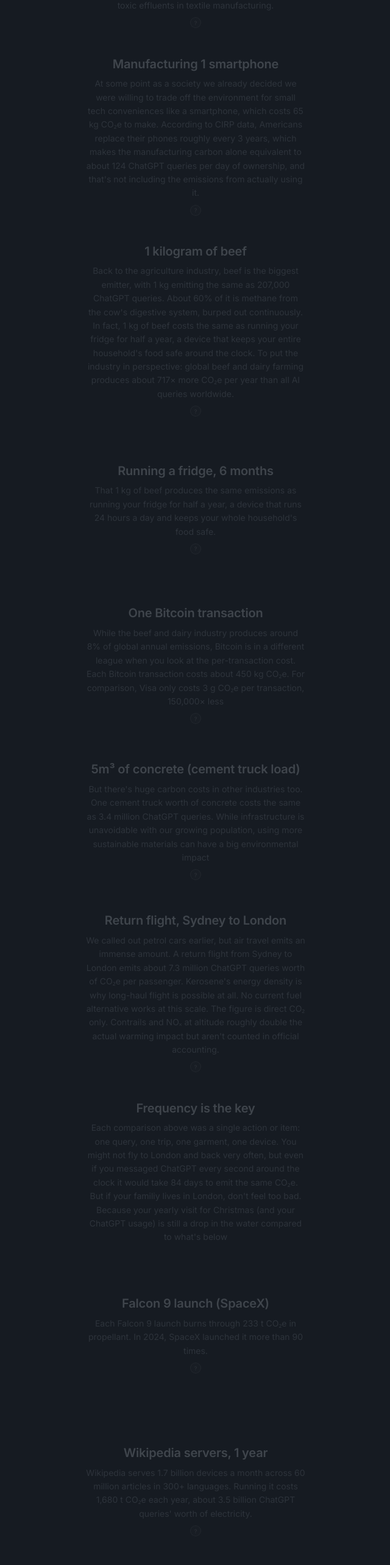
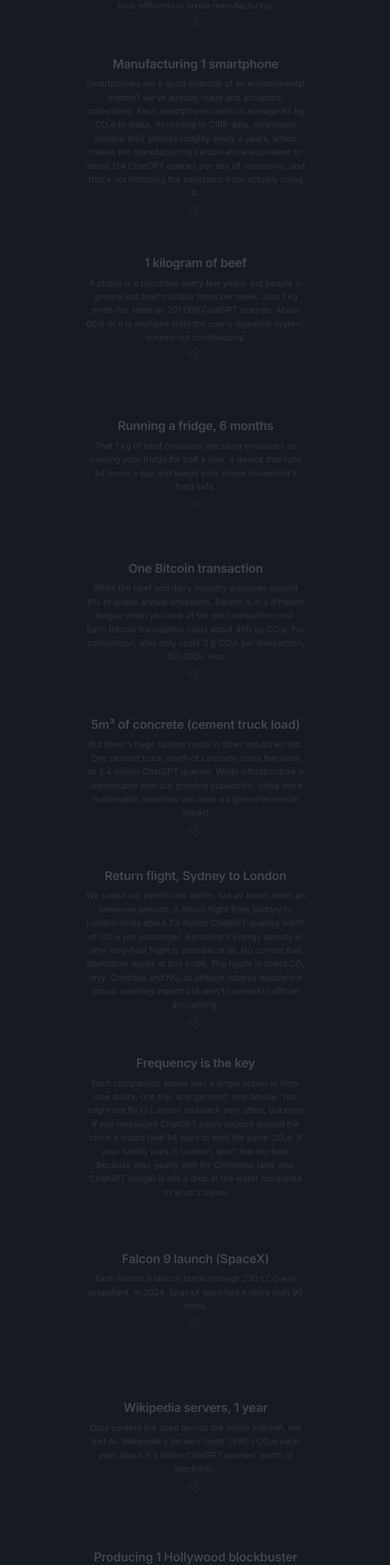
Before and after one commit to aussiedatagal/energy, a React (Vite) app: page / in a window 1280 px wide. Shown: the part 6440-9006 px from the top of the page at 61% size, without its empty margins (319-959 px from the left). Built offline with nearby package versions, Linux system fonts and the light colour scheme.

Commit message:
Wording updates

```diff
--- a/src/data/steps.ts
+++ b/src/data/steps.ts
@@ -129,12 +129,12 @@ export const STEPS: StepItem[] = [
   {
     step: 15,
     heading: 'Manufacturing 1 smartphone',
-    sub: `At some point as a society we already decided we were willing to trade off the environment for small tech conveniences like a smartphone, which costs ${n(Math.round(phoneMfg))} kg CO₂e to make. According to CIRP data, Americans replace their phones roughly every ${phoneReplaceYears} years, which makes the manufacturing carbon alone equivalent to about ${qn(phoneMfg / phoneReplaceYears / 365)} ChatGPT queries per day of ownership, and that's not including the emissions from actually using it.`,
+    sub: `Smartphones are a good example of an environmental tradeoff we've already made and accepted, collectively. Each smartphone costs on average ${n(Math.round(phoneMfg))} kg CO₂e to make. According to CIRP data, Americans replace their phones roughly every ${phoneReplaceYears} years, which makes the manufacturing carbon alone equivalent to about ${qn(phoneMfg / phoneReplaceYears / 365)} ChatGPT queries per day of ownership, and that's not including the emissions from actually using it.`,
   },
   {
     step: 16,
     heading: '1 kilogram of beef',
-    sub: `Back to the agriculture industry, beef is the biggest emitter, with 1 kg emitting the same as ${n(Math.round(beef / chatgpt / 1000) * 1000)} ChatGPT queries. About 60% of it is methane from the cow's digestive system, burped out continuously. In fact, 1 kg of beef costs the same as running your fridge for half a year, a device that keeps your entire household's food safe around the clock. To put the industry in perspective: global beef and dairy farming produces about ${Math.round(beefDairy / ai)}× more CO₂e per year than all AI queries worldwide.`,
+    sub: `A phone is a purchase every few years, but people in general eat beef multiple times per week. Just 1 kg emits the same as ${n(Math.round(beef / chatgpt / 1000) * 1000)} ChatGPT queries. About 60% of it is methane from the cow's digestive system, burped out continuously.`,
   },
   {
     step: 17,
@@ -160,7 +160,7 @@ export const STEPS: StepItem[] = [
     step: 20,
     commentary: true,
     heading: 'Frequency is the key',
-    sub: `Each comparison above was a single action or item: one query, one trip, one garment, one device. You might not fly to London and back very often, but even if you messaged ChatGPT every second around the clock it would take ${Math.round(flight / chatgpt / (24 * 60 * 60)).toPrecision(2)} days to emit the same CO₂e.\n\n But if your familiy lives in London, don't feel too bad. Because your yearly visit for Christmas (and your ChatGPT usage) is still a drop in the water compared to what's below`,
+    sub: `Each comparison above was a single action or item: one query, one trip, one garment, one device. You might not fly to London and back very often, but even if you messaged ChatGPT every second around the clock it would take ${Math.round(flight / chatgpt / (24 * 60 * 60)).toPrecision(2)} days to emit the same CO₂e. If your familiy lives in London, don't feel too bad. Because your yearly visit for Christmas (and your ChatGPT usage) is still a drop in the water compared to what's below`,
   },
   {
     step: 21,
@@ -170,7 +170,7 @@ export const STEPS: StepItem[] = [
   {
     step: 22,
     heading: 'Wikipedia servers, 1 year',
-    sub: `Wikipedia serves 1.7 billion devices a month across 60 million articles in 300+ languages. Running it costs ${t(wiki)} t CO₂e each year, about ${+(wiki / chatgpt / 1e9).toFixed(1)} billion ChatGPT queries' worth of electricity.`,
+    sub: `Data centers are used across the whole internet, not just AI. Wikipedia's servers costs ${t(wiki)} t CO₂e each year, about ${+(wiki / chatgpt / 1e9).toFixed(1)} billion ChatGPT queries' worth of electricity.`,
   },
   {
     step: 23,
@@ -192,7 +192,7 @@ export const STEPS: StepItem[] = [
     step: 24,
     commentary: true,
     heading: 'Each new model is a new training run',
-    sub: 'Since 2023, every major AI lab has shipped at least one new frontier model, each a separate training run at roughly this scale, roughly once a year per lab. It is a whopping amount of CO₂e, but it is not the only thing emitting at this kind of scale. Lets take a look at other annual emission costs. We will now use this training cost as the annual baseline going forwards.',
+    sub: 'Since 2023, every major AI lab has shipped at least one new frontier model, each a separate training run at roughly this scale, roughly once a year per lab. It is a whopping amount of CO₂e, but it is not the only thing emitting at this kind of scale. Lets take a look at other annual emission costs, using this training cost as the annual baseline.',
   },
   {
     step: 25,
@@ -207,22 +207,22 @@ export const STEPS: StepItem[] = [
   {
     step: 27,
     heading: 'All AI queries, 2025 (annual)',
-    sub: `Every text prompt, image, and code completion across all generative AI providers in 2025 added up to around ${Math.round(ai / 1e9 / 0.4)} TWh, about ${Mt(ai)} million t CO₂e. Training is separate and adds roughly 1–2% on top. Running AI for a full year costs about ${Math.round(ai / llama / 10) * 10}× training a single Llama 3.1 model.`,
+    sub: `But AI queries are not just people talking to ChatGPT. It is estimated that every text prompt, image, and code completion across all generative AI providers in 2025 added up to around ${Math.round(ai / 1e9 / 0.4)} TWh, about ${Mt(ai)} million t CO₂e.`,
   },
   {
     step: 28,
     heading: 'All iPhones manufactured in 2024',
-    sub: `Apple shipped 232 million iPhones in 2024. At around 65 kg CO₂e each to manufacture, the full year's fleet adds up to ${Mt(iphones)} million t CO₂e, about ${n(Math.round(iphones / llama / 100) * 100)}× a Llama 3.1 training run.`,
+    sub: `But if we're talking global annual emissions, we should also look at Apple, which shipped 232 million iPhones in 2024. At around 65 kg CO₂e each to manufacture, the full year's fleet adds up to ${Mt(iphones)} million t CO₂e, about ${n(Math.round(iphones / llama / 100) * 100)}× a Llama 3.1 training run.`,
   },
   {
     step: 29,
     heading: 'Global oil well gas flaring, 2024',
-    sub: `When an oil well also strikes natural gas, drillers often burn it off at the wellhead rather than build pipeline to capture it. You can see the flames from satellite imagery over Siberia, Iraq, and the US Permian Basin. That added up to ${Mt(flaring)} million t CO₂e in 2024, the highest in nearly 20 years, just from burning off gas that's inconvenient to sell.`,
+    sub: `But the tech industry is quite insignificant when compared to these last few heavy hitters. When an oil well also strikes natural gas, drillers often burn it off at the wellhead because its cheaper than building pipeline to capture it. This practice emitted ${Mt(flaring)} million t CO₂e in 2024, just from burning off gas that's inconvenient to sell.`,
   },
   {
     step: 30,
     heading: 'Global commercial aviation, 1 year',
-    sub: `Global commercial aviation burned through ${Mt(aviation)} million t CO₂ from jet fuel in 2023, about ${+(aviation / flaring).toFixed(1)}× all gas flaring. That's direct CO₂ only. Contrails, NOₓ, and water vapour at altitude roughly double to triple the actual warming impact, but radiative forcing isn't counted in official figures. While none of us enjoyed being locked down during Covid, the reduced number of flights in 2020 actually halved aviation emissions from 2019, saving around 485 Mt CO₂, about ${Math.round(485e9 / ai)}× the annual cost of all AI queries worldwide.`,
+    sub: `Global commercial aviation burned through ${Mt(aviation)} million t CO₂ from jet fuel in 2023, about ${+(aviation / flaring).toFixed(1)}× all gas flaring. That's direct CO₂ only. Contrails, NOₓ, and water vapour at altitude roughly double to triple the actual warming impact, but radiative forcing isn't counted in official figures. While none of us enjoyed being locked down during Covid, the reduced number of flights in 2020 actually halved aviation emissions from the previous year, saving around 485 Mt CO₂, about ${Math.round(485e9 / ai)}× the annual cost of all AI queries worldwide.`,
   },
   {
     step: 31,
```
